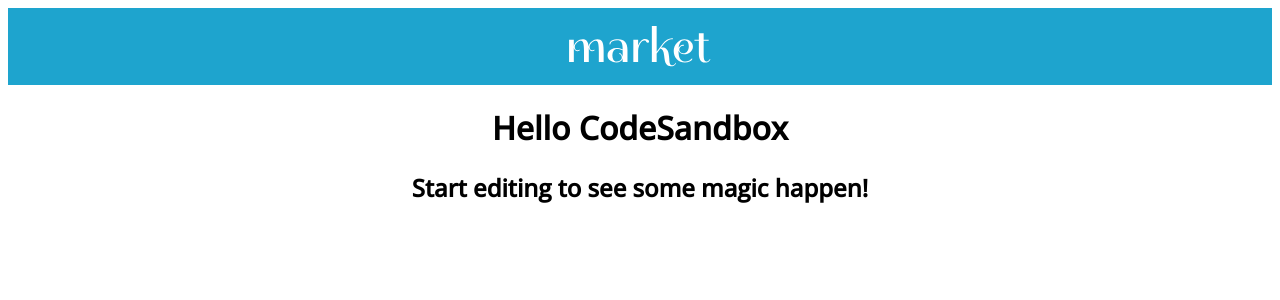
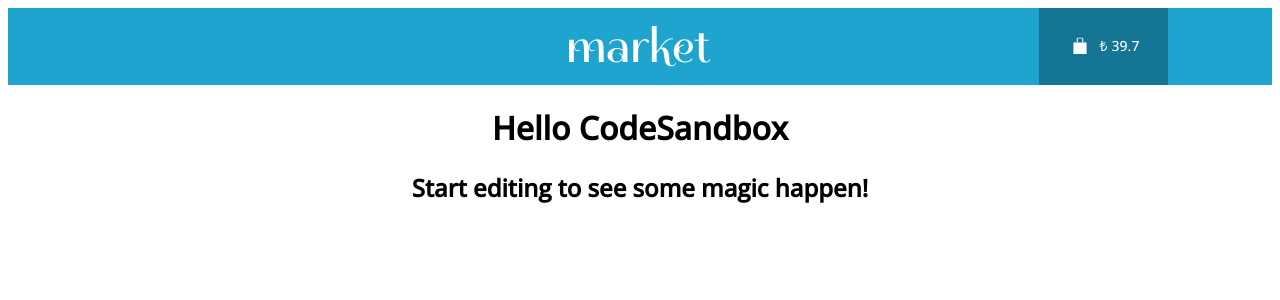
Before and after one commit to marcosmiani/market-demo, a React (Create React App) app: page / in a window 1280 px wide. Shown: the top 300 px of the page. Built offline with nearby package versions, Linux system fonts and the light colour scheme.

Commit message:
Add basic basket summary

```diff
--- /dev/null
+++ b/src/Amount/index.tsx
@@ -0,0 +1,20 @@
+import styled from "styled-components";
+
+const Wrapper = styled.div`
+  color: white;
+  font-size: 14px;
+  line-height: 18px;
+`;
+
+const Value = styled.span`
+  margin-left: 4px;
+`;
+
+export default function Ammount({ currency = "₺", value = 39.7, ...props }) {
+  return (
+    <Wrapper {...props}>
+      {currency}
+      <Value>{value}</Value>
+    </Wrapper>
+  );
+}
--- /dev/null
+++ b/src/Header/Basket/BasketIcon.tsx
@@ -0,0 +1,23 @@
+const BasketIcon = (props) => {
+  const { width = 24, height = 26, fill = "none" } = props;
+  return (
+    <svg
+      width={width}
+      height={height}
+      viewBox="0 0 24 26"
+      fill={fill}
+      xmlns="http://www.w3.org/2000/svg"
+    >
+      <path
+        d="M5.41174 9.46655H18.5884V21.0081H5.41174V9.46655Z"
+        fill="white"
+      />
+      <path
+        d="M9.67188 4.65747H14.3412L15.2765 5.62625V9.4666L14.2645 9.46388V5.6242H9.75454V9.46388L8.72388 9.4666V5.6242L9.67188 4.65747Z"
+        fill="white"
+      />
+    </svg>
+  );
+};
+
+export default BasketIcon;
--- /dev/null
+++ b/src/Header/Basket/index.tsx
@@ -0,0 +1,25 @@
+import styled from "styled-components";
+import Ammount from "../../Amount";
+import BasketIcon from "./BasketIcon";
+
+const Wrapper = styled.div`
+  background-color: #147594;
+  width: 129px;
+  height: 76.64px;
+  display: flex;
+  align-items: center;
+  justify-content: center;
+`;
+
+const StyledAmmount = styled(Ammount)`
+  margin-left: 8px;
+`;
+
+export default function Header(props: any) {
+  return (
+    <Wrapper {...props}>
+      <BasketIcon />
+      <StyledAmmount />
+    </Wrapper>
+  );
+}
--- a/src/Header/index.tsx
+++ b/src/Header/index.tsx
@@ -1,7 +1,9 @@
 import styled from "styled-components";
 import Logo from "./Logo";
+import Basket from "./Basket";
 
 const Wrapper = styled.div`
+  position: relative;
   background-color: #1ea4ce;
   width: 100%;
   height: 76.64px;
@@ -10,10 +12,16 @@ const Wrapper = styled.div`
   justify-content: center;
 `;
 
+const StyledBasket = styled(Basket)`
+  position: absolute;
+  right: 104px;
+`;
+
 export default function Header() {
   return (
     <Wrapper>
       <Logo />
+      <StyledBasket />
     </Wrapper>
   );
 }
```
